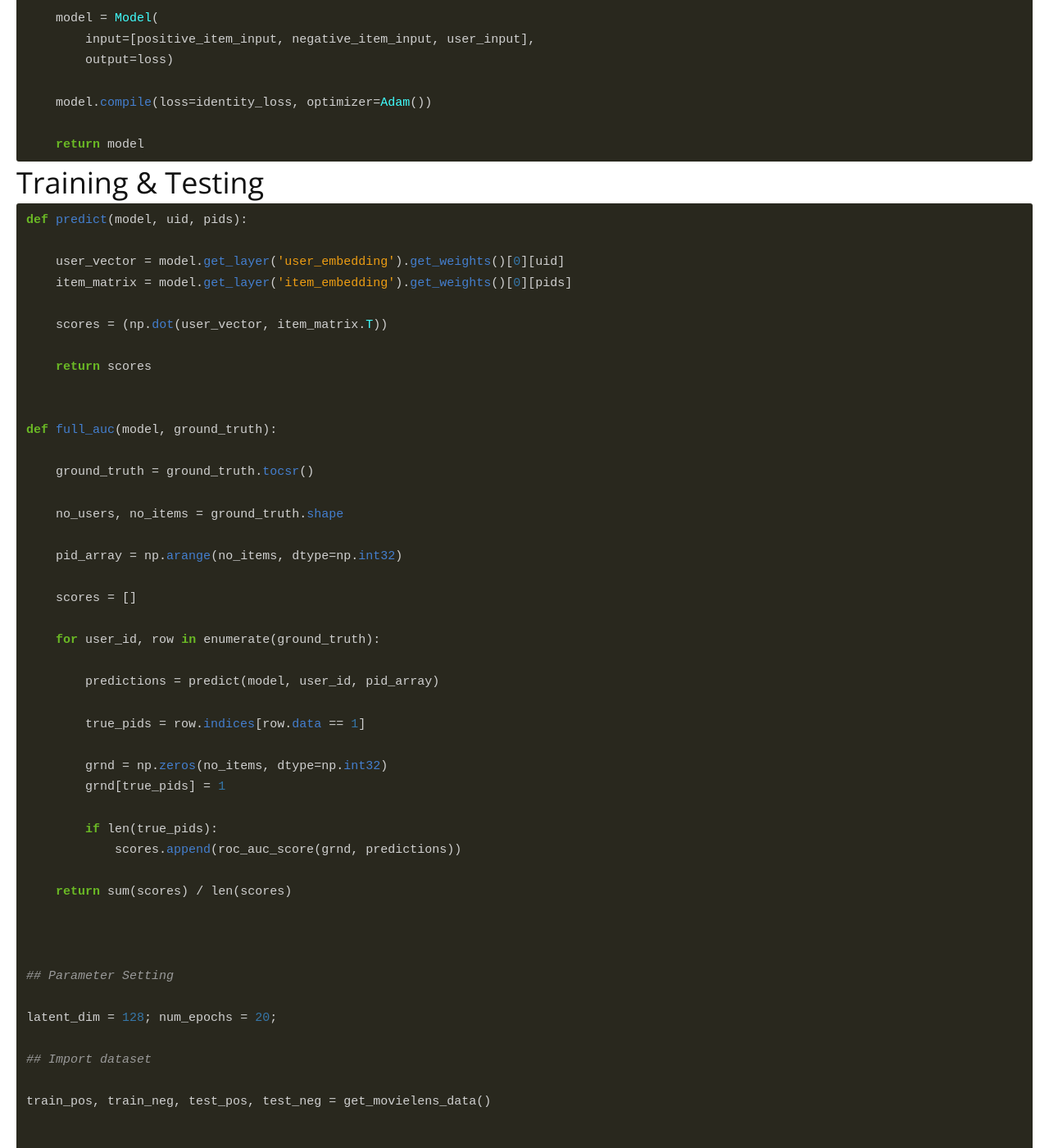
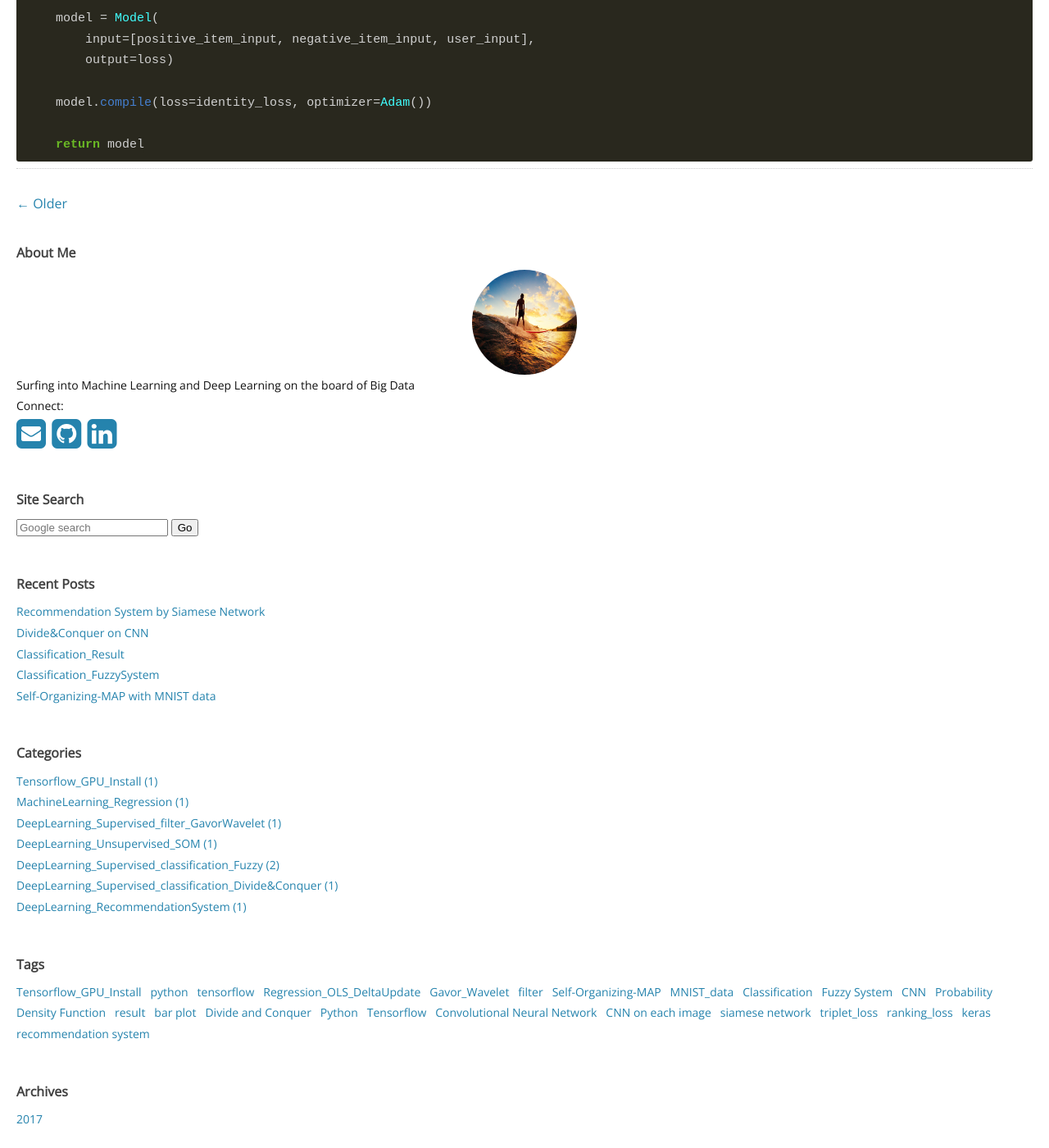
Before and after one commit to wonik/wonikjang.github.io, a Jekyll site: the page built from _posts/2017-09-30-recommnedation_truplet_loss.md, in a window 1280 px wide and 1400 px high, scrolled down 5448 px. Shown: the whole window at 82% size. Built offline with Jekyll 4.4.1, drawn with Linux system fonts in a browser that asks for light colours; nearby versions of some CDN libraries; comment, search, counter and statistics services are not loaded; some of the changed text lies outside the part shown.

Commit message:
Update 2017-09-30-recommnedation_truplet_loss.md

```diff
--- a/_posts/2017-09-30-recommnedation_truplet_loss.md
+++ b/_posts/2017-09-30-recommnedation_truplet_loss.md
@@ -221,97 +221,3 @@ def build_model(num_users, num_items, latent_dim):
 
 
 {% endhighlight %}
-
-# Training & Testing
-
-{% highlight ruby %}
-
-def predict(model, uid, pids):
-
-    user_vector = model.get_layer('user_embedding').get_weights()[0][uid]
-    item_matrix = model.get_layer('item_embedding').get_weights()[0][pids]
-
-    scores = (np.dot(user_vector, item_matrix.T))
-
-    return scores
-
-
-def full_auc(model, ground_truth):
-
-    ground_truth = ground_truth.tocsr()
-
-    no_users, no_items = ground_truth.shape
-
-    pid_array = np.arange(no_items, dtype=np.int32)
-
-    scores = []
-
-    for user_id, row in enumerate(ground_truth):
-
-        predictions = predict(model, user_id, pid_array)
-
-        true_pids = row.indices[row.data == 1]
-
-        grnd = np.zeros(no_items, dtype=np.int32)
-        grnd[true_pids] = 1
-
-        if len(true_pids):
-            scores.append(roc_auc_score(grnd, predictions))
-
-    return sum(scores) / len(scores)
-
-
-
-## Parameter Setting
-
-latent_dim = 128; num_epochs = 20;
-
-## Import dataset
-
-train_pos, train_neg, test_pos, test_neg = get_movielens_data()
-
-
-num_users, num_items = train_pos.shape
-
-def get_triplets(mat_pos, mat_neg):
-
-    return mat_pos.row, mat_pos.col, mat_neg.col
-
-
-# Prepare the test triplets
-test_uid, test_pid, test_nid = get_triplets(test_pos, test_neg)
-
-
-model = build_model(num_users, num_items, latent_dim)
-
-# Print the model structure
-print(model.summary())
-
-
-# Sanity check, should be around 0.5
-print('AUC before training %s' % full_auc(model, test_pos))
-
-for epoch in range(num_epochs):
-
-    print('Epoch %s' % epoch)
-
-    # Sample triplets from the training data
-    uid, pid, nid = get_triplets(train_pos, train_neg)
-
-    X = {
-        'user_input': uid,
-        'positive_item_input': pid,
-        'negative_item_input': nid
-    }
-
-    model.fit(X,
-              np.ones(len(uid)),
-              batch_size=64,
-              epochs=1,
-              verbose=0,
-              shuffle=True)
-
-    print('AUC %s' % full_auc(model, test_pos))
-
-
-{% endhighlight %}
```
